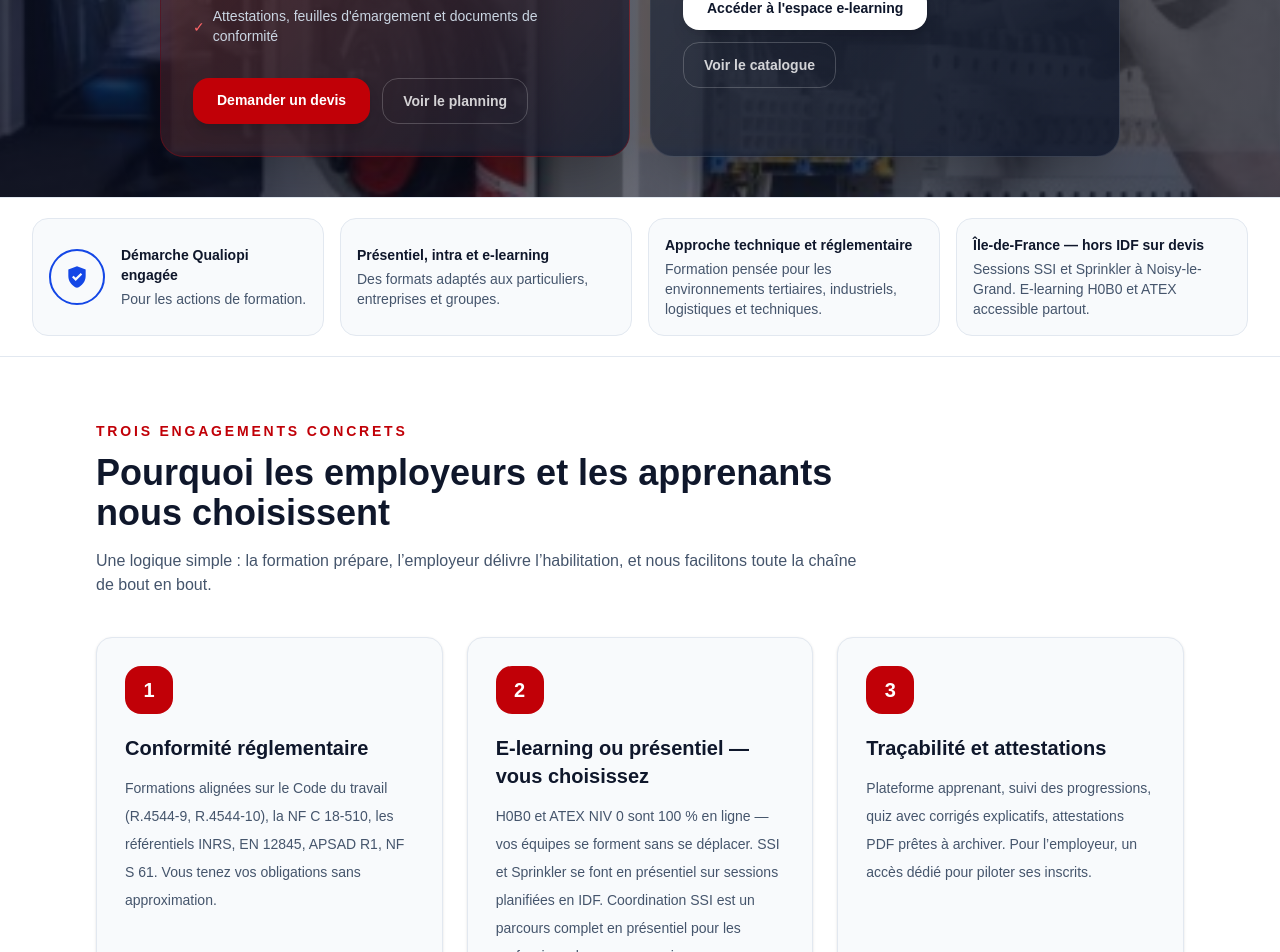
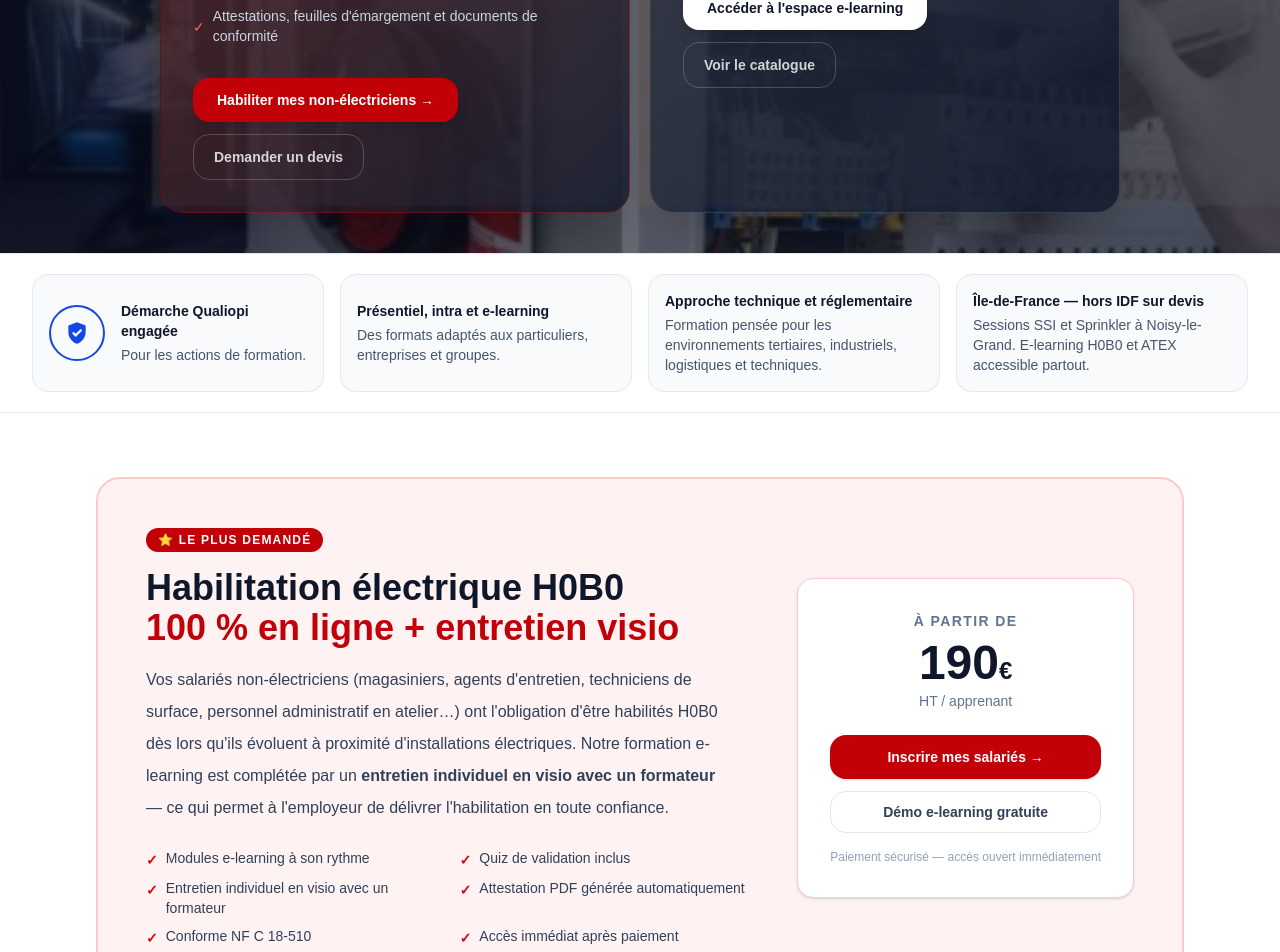
Before and after one commit to Saidh94/prevensia-elearning, a Next.js app: page / in a window 1280 px wide. Shown: the part 1260-2212 px from the top of the page. Built offline with nearby package versions, Linux system fonts and the light colour scheme; no server answers; the database is empty.

Commit message:
homepage : spotlight H0B0 avec entretien visio, CTA direct, badge catalogue

```diff
--- a/app/page.tsx
+++ b/app/page.tsx
@@ -31,9 +31,9 @@ const formations = [
   {
     title: "Habilitation électrique H0B0",
     href: "/formation-h0b0",
-    badge: "100 % e-learning · NF C 18-510",
+    badge: "⭐ Le plus demandé · 100 % e-learning + visio",
     description:
-      "Formez vos non-électriciens en ligne, à leur rythme, depuis n'importe où. Attestation générée automatiquement à la réussite du quiz. À partir de 190 € HT — paiement direct, accès immédiat.",
+      "E-learning à son rythme + entretien individuel en visio avec un formateur. L'employeur peut délivrer l'habilitation en confiance. À partir de 190 € HT — accès immédiat après paiement.",
     image: "/elearning/commun/habilitation-electrique-accueil.png",
     imageClass: "object-cover object-center",
   },
@@ -244,16 +244,16 @@ export default function Home() {
         </ul>
         <div className="mt-8 flex flex-wrap gap-3">
           <Link
-            href="/demande-devis"
+            href="/formation-h0b0"
             className="rounded-2xl bg-red-700 px-6 py-3 text-sm font-bold text-white shadow-lg transition hover:bg-red-600"
           >
-            Demander un devis
+            Habiliter mes non-électriciens →
           </Link>
           <Link
-            href="/planning"
+            href="/demande-devis"
             className="rounded-2xl border border-white/20 px-5 py-3 text-sm font-semibold text-white/80 transition hover:bg-white/10"
           >
-            Voir le planning
+            Demander un devis
           </Link>
         </div>
       </div>
@@ -348,6 +348,72 @@ export default function Home() {
                   </p>
                   <p className="mt-1 text-sm text-slate-600">
                     Sessions SSI et Sprinkler à Noisy-le-Grand. E-learning H0B0 et ATEX accessible partout.
+                  </p>
+                </div>
+              </div>
+            </div>
+          </div>
+        </section>
+
+        {/* Spotlight H0B0 — produit phare scalable */}
+        <section className="bg-white py-16 border-b border-slate-100">
+          <div className="mx-auto max-w-6xl px-4 sm:px-6 lg:px-8">
+            <div className="rounded-3xl border-2 border-red-200 bg-red-50 p-8 md:p-12">
+              <div className="flex flex-col gap-8 lg:flex-row lg:items-center">
+                <div className="flex-1">
+                  <span className="inline-flex rounded-full bg-red-700 px-3 py-1 text-xs font-bold uppercase tracking-widest text-white">
+                    ⭐ Le plus demandé
+                  </span>
+                  <h2 className="mt-4 text-3xl font-bold text-slate-900 sm:text-4xl">
+                    Habilitation électrique H0B0<br />
+                    <span className="text-red-700">100 % en ligne + entretien visio</span>
+                  </h2>
+                  <p className="mt-4 max-w-xl text-base leading-8 text-slate-700">
+                    Vos salariés non-électriciens (magasiniers, agents d&apos;entretien, techniciens de surface,
+                    personnel administratif en atelier…) ont l&apos;obligation d&apos;être habilités H0B0 dès lors
+                    qu&apos;ils évoluent à proximité d&apos;installations électriques.
+                    Notre formation e-learning est complétée par un <strong>entretien individuel en visio
+                    avec un formateur</strong> — ce qui permet à l&apos;employeur de délivrer l&apos;habilitation
+                    en toute confiance.
+                  </p>
+
+                  <ul className="mt-6 grid gap-2 sm:grid-cols-2">
+                    {[
+                      "Modules e-learning à son rythme",
+                      "Quiz de validation inclus",
+                      "Entretien individuel en visio avec un formateur",
+                      "Attestation PDF générée automatiquement",
+                      "Conforme NF C 18-510",
+                      "Accès immédiat après paiement",
+                    ].map((item) => (
+                      <li key={item} className="flex items-start gap-2 text-sm text-slate-700">
+                        <span className="mt-0.5 font-bold text-red-600">✓</span>
+                        {item}
+                      </li>
+                    ))}
+                  </ul>
+                </div>
+
+                <div className="flex flex-col items-center rounded-2xl border border-red-200 bg-white p-8 text-center shadow-sm lg:min-w-[220px]">
+                  <p className="text-sm font-semibold uppercase tracking-widest text-slate-500">
+                    À partir de
+                  </p>
+                  <p className="mt-2 text-5xl font-black text-slate-900">190<span className="text-2xl font-bold">€</span></p>
+                  <p className="mt-1 text-sm text-slate-500">HT / apprenant</p>
+                  <Link
+                    href="/formation-h0b0"
+                    className="mt-6 w-full rounded-2xl bg-red-700 px-6 py-3 text-sm font-bold text-white shadow hover:bg-red-600 transition-colors"
+                  >
+                    Inscrire mes salariés →
+                  </Link>
+                  <Link
+                    href="/elearning"
+                    className="mt-3 w-full rounded-2xl border border-slate-200 px-6 py-2.5 text-sm font-semibold text-slate-700 hover:bg-slate-50 transition-colors"
+                  >
+                    Démo e-learning gratuite
+                  </Link>
+                  <p className="mt-4 text-xs text-slate-400">
+                    Paiement sécurisé — accès ouvert immédiatement
                   </p>
                 </div>
               </div>
```
